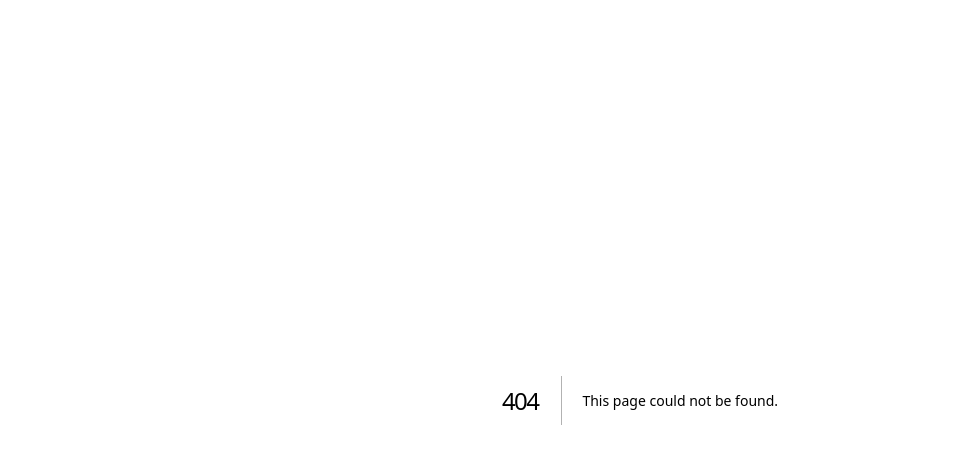
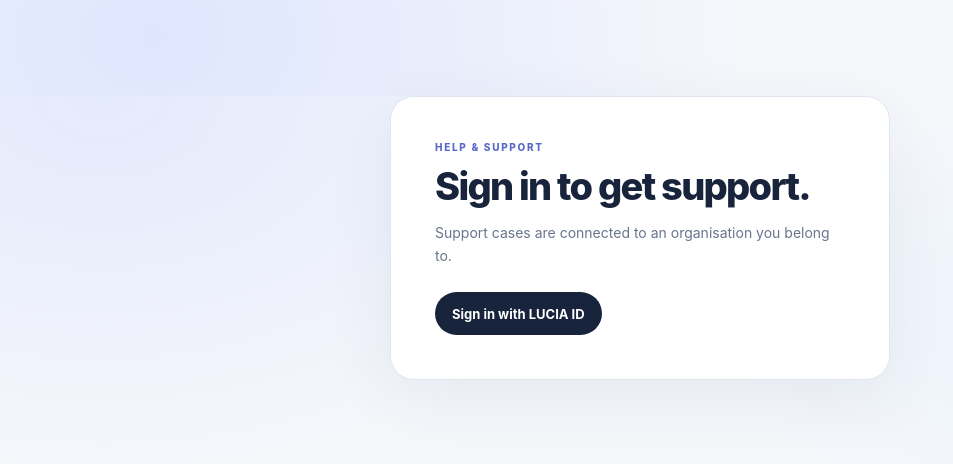
Before and after one commit to trendorafindsinc-jpg/lucia-os, a Next.js app: page /support in a window 1280 px wide. Before the commit this address had no page. Shown: the top 464 px of the page, without its empty margins (0-953 px from the left). Built offline with nearby package versions, Linux system fonts and the light colour scheme; no server answers.

Commit message:
Add customer support case workspace

```diff
--- /dev/null
+++ b/src/app/support/page.tsx
@@ -0,0 +1,18 @@
+import Link from "next/link";
+import { and, eq } from "drizzle-orm";
+import { getCurrentUser } from "@/lib/auth/session";
+import { getDb } from "@/lib/db/client";
+import { memberships, organizations } from "@/lib/db/schema";
+import { SupportWorkspace } from "@/components/support/support-workspace";
+
+export const metadata = { title: "Help & support | LUCIA OS" };
+
+export default async function SupportPage() {
+  const user = await getCurrentUser();
+  if (!user) return <main className="workspace-shell"><section className="workspace-card workspace-denied"><span className="workspace-kicker">HELP & SUPPORT</span><h1>Sign in to get support.</h1><p>Support cases are connected to an organisation you belong to.</p><Link className="workspace-button workspace-button-primary" href="/api/auth/login">Sign in with LUCIA ID</Link></section></main>;
+  const db = getDb();
+  const orgs = await db.select({ id: organizations.id, name: organizations.name, role: memberships.role })
+    .from(memberships).innerJoin(organizations, eq(memberships.organizationId, organizations.id))
+    .where(and(eq(memberships.userId, user.id), eq(memberships.status, "active"), eq(organizations.status, "active")));
+  return <SupportWorkspace organisations={orgs} />;
+}
```
